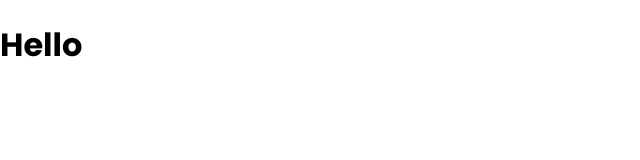
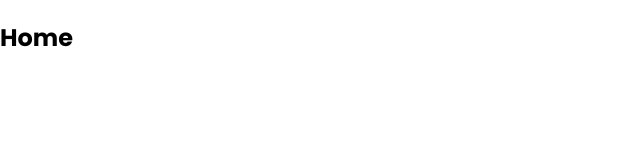
Before and after one commit to NateTheDev1/PortfolioFinal, a React (Create React App) app: page / in a window 1280 px wide. Shown: the top 160 px of the page, without its empty margins (0-640 px from the left). Built offline with nearby package versions, Linux system fonts and the light colour scheme.

Commit message:
All setup, now working, bugs fixed

```diff
--- a/package.json
+++ b/package.json
@@ -1,7 +1,7 @@
 {
   "name": "portfolio",
   "version": "0.1.0",
-  "private": true,
+  "private": false,
   "dependencies": {
     "@material-ui/core": "^4.10.0",
     "@material-ui/icons": "^4.9.1",
--- a/src/App.js
+++ b/src/App.js
@@ -1,10 +1,17 @@
 import React from "react";
 import { connect } from "react-redux";
+import Sidebar from "./components/Sidebar";
+import { makeStyles } from "@material-ui/core";
+
+const useStyles = makeStyles({
+  root: {},
+});
 
 const App = () => {
+  const classes = useStyles();
   return (
     <div>
-      <h1>Hello</h1>
+      <Sidebar />
     </div>
   );
 };
--- /dev/null
+++ b/src/components/Sidebar.js
@@ -0,0 +1,19 @@
+import React from "react";
+import { makeStyles } from "@material-ui/core/styles";
+
+const useStyles = makeStyles({
+  root: {
+    display: "flex",
+  },
+});
+
+const Sidebar = () => {
+  const classes = useStyles();
+  return (
+    <div className={classes.root}>
+      <h2>Home</h2>
+    </div>
+  );
+};
+
+export default Sidebar;
--- a/src/index.js
+++ b/src/index.js
@@ -4,9 +4,9 @@ import "./index.css";
 import App from "./App";
 import { createStore } from "redux";
 import { Provider } from "react-redux";
-import { reducer } from "./reducers/reducer";
+import { siteReducer } from "./reducers/reducer";
 
-const store = createStore(reducer);
+const store = createStore(siteReducer);
 
 ReactDOM.render(
   <Provider store={store}>
--- a/src/reducers/reducer.js
+++ b/src/reducers/reducer.js
@@ -2,7 +2,7 @@ const initialState = {
   page: "Home",
 };
 
-export const reducer = (state = initialState, action) => {
+export const siteReducer = (state = initialState, action) => {
   switch (action.type) {
     default:
       return state;
```
Also changed, not shown: 1 other file (tests, documents, lock files or other folders).
